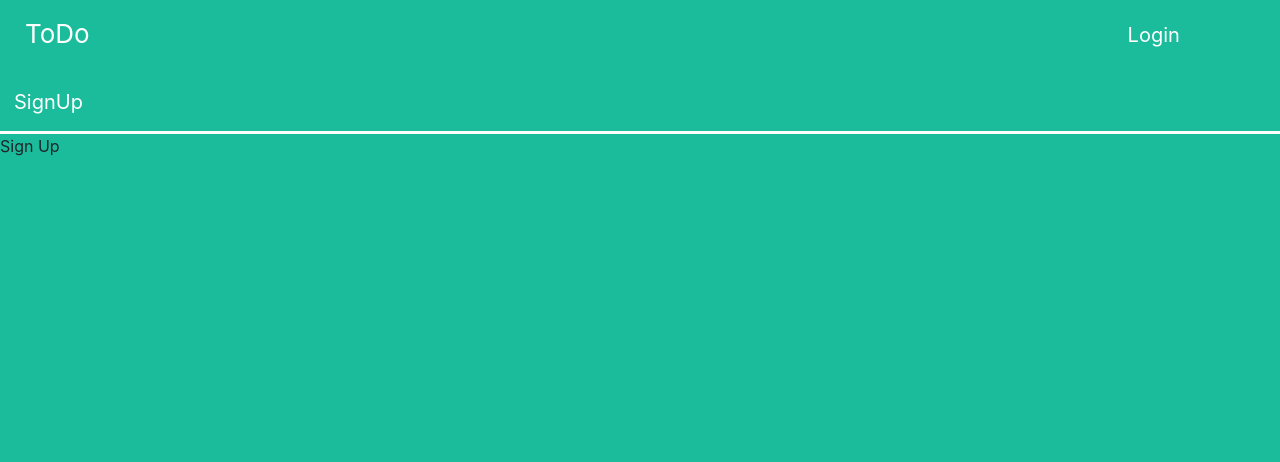
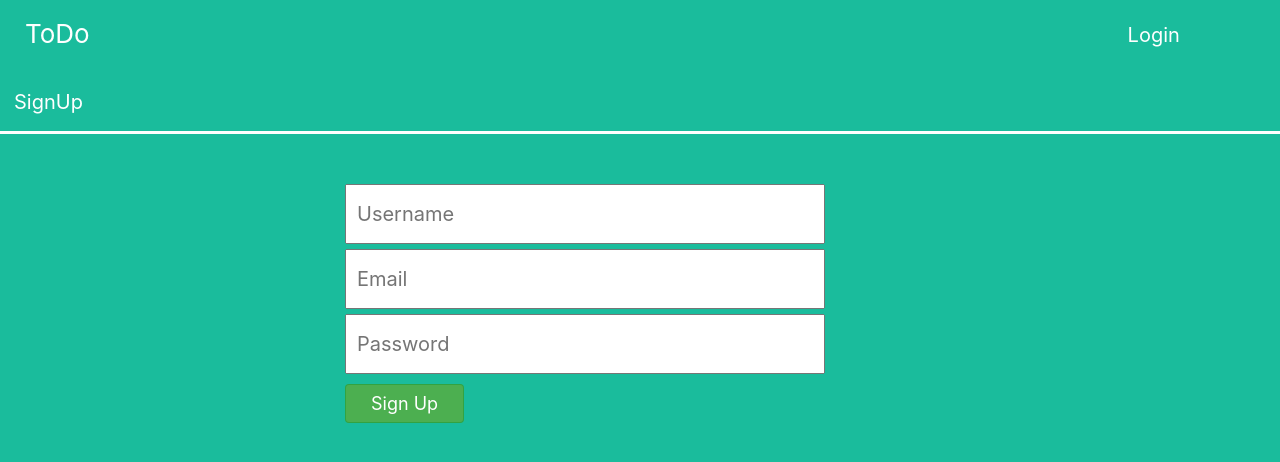
Before and after one commit to larklarky/todo, a React (Create React App) app: page /signup in a window 1280 px wide. Shown: the top 462 px of the page. Built offline with nearby package versions, Linux system fonts and the light colour scheme.

Commit message:
implement signup

```diff
--- a/src/actions/index.js
+++ b/src/actions/index.js
@@ -1,4 +1,4 @@
-import { ADD_TODO, DELETE_TODO, RECIEVE_TODOS, CHANGE_STATUS, DELETE_ALL, LOGIN } from '../constants';
+import { ADD_TODO, DELETE_TODO, RECIEVE_TODOS, CHANGE_STATUS, DELETE_ALL, LOGIN, SIGNUP } from '../constants';
 
 
 export const addTodo = (todo) => {
@@ -139,3 +139,32 @@ export const getToken = (mail, password) => dispatch => {
     .then(res => res.json())
     .then(res => dispatch(login(res)))
 }
+
+export const signUp = (data) => {
+    console.log('data reg', data)
+    window.location.href = '/login'
+    const action = {
+        type: SIGNUP,
+    }
+    return action;
+}
+
+export const createToken = (user, mail, password) => dispatch => {
+    return fetch (
+        'http://51.15.86.4:8006/API/v1/users/',
+        {
+            method: 'POST',
+            body: JSON.stringify({name: user, email: mail, password: password})
+        }
+    )
+    .then((res)=> {
+        console.log('response', res)
+        if(res.status === 422) {
+
+            window.location.href = '/signup'
+        }
+        return res.json()
+    })
+
+    .then(res => dispatch(signUp(res)))
+}
--- a/src/components/App.jsx
+++ b/src/components/App.jsx
@@ -1,7 +1,7 @@
 import React, { Component } from 'react';
 import {BrowserRouter as Router, Switch, Route, Link} from "react-router-dom";
 import Login from './Login';
-import {Registration} from './Registration';
+import Registration from './Registration';
 import Todo from './Todo';
 
 export class App extends Component {
--- a/src/components/Registration.jsx
+++ b/src/components/Registration.jsx
@@ -1,17 +1,79 @@
 import React, { Component } from 'react';
+import {createToken} from '../actions';
+import { connect } from 'react-redux';
 
-export class Registration extends Component {
+class Registration extends Component {
     constructor(props) {
         super(props);
         this.state = {
+            user: '',
             mail: '',
             password: ''
         }
+
+        this.handleUser = this.handleUser.bind(this);
+        this.handleEmail = this.handleEmail.bind(this);
+        this.handlePassword = this.handlePassword.bind(this);
+
     }
+
+    handleUser(event) {
+        this.setState({user: event.target.value})
+        console.log(this.state.user)
+    }
+
+    handleEmail(event) {
+        this.setState({mail: event.target.value})
+        console.log(this.state.mail)
+    }
+
+    handlePassword(event) {
+        this.setState({password: event.target.value})
+        console.log(this.state.password)
+    }
+
+    signUp() {
+        this.props.createToken(this.state.user, this.state.mail, this.state.password)
+    }
+
+
+
 
     render() {
         return (
-            <div>Sign Up </div>
+            <div className='login'>
+                <div className='login-form-group'>
+                    <input
+                        placeholder ='Username'
+                        className='login-form-control'
+                        onChange = {this.handleUser}
+                    />
+                    <input
+                        placeholder ='Email'
+                        className='login-form-control'
+                        onChange = {this.handleEmail}
+                    />
+                    <input
+                        placeholder ='Password'
+                        className='login-form-control'
+                        onChange = {this.handlePassword}
+                    />
+                    <button
+                        type="button"
+                        className="add-button"
+                        disabled={(this.state.mail && this.state.password && this.state.user !== 0) ? false : true}
+                        onClick={() => this.signUp()}
+                    >Sign Up</button>
+                </div>
+            </div>
         )
     }
 }
+
+function mapStateToProps(state) {
+    return {
+        todos: state
+    }
+}
+
+export default connect(mapStateToProps, { createToken }) (Registration);
--- a/src/constants.js
+++ b/src/constants.js
@@ -4,3 +4,4 @@ export const RECIEVE_TODOS = 'RECIEVE_TODOS';
 export const CHANGE_STATUS = 'CHANGE_STATUS';
 export const DELETE_ALL = 'DELETE_ALL';
 export const LOGIN = 'LOGIN';
+export const SIGNUP = 'SIGNUP'
```
